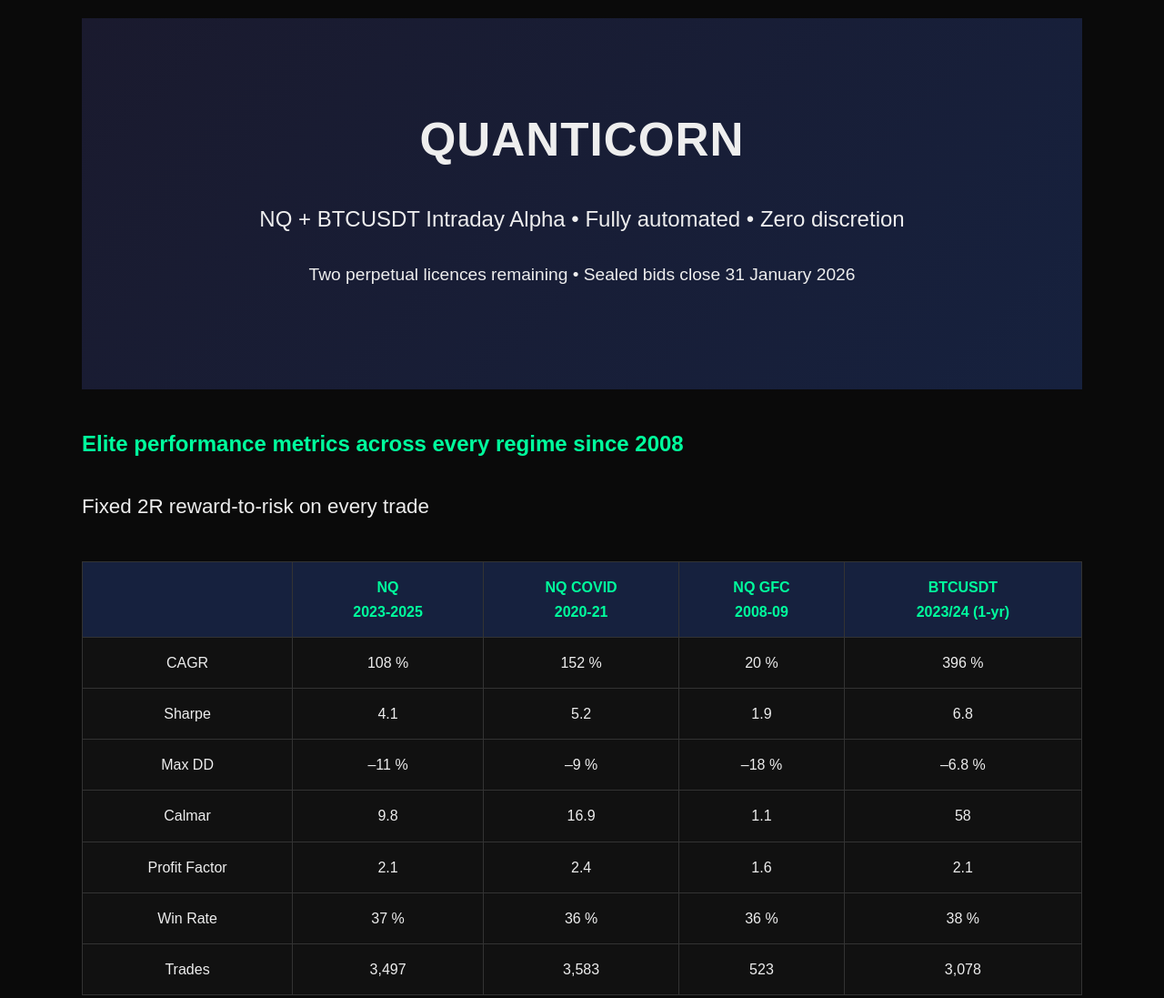
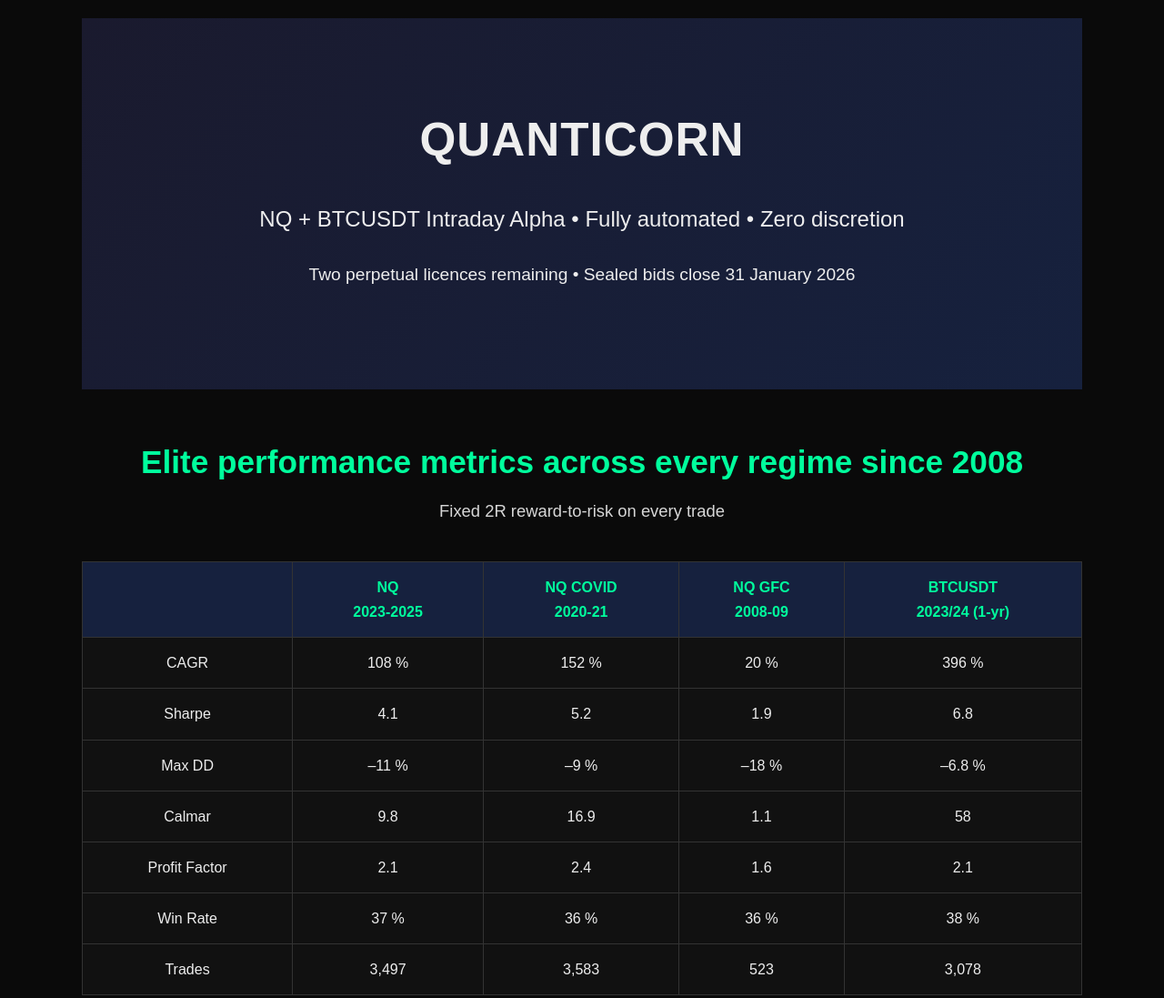
Before and after one commit to nicholasbarkerconsulting/site, a plain HTML site: page index.html in a window 1280 px wide. Shown: the top 1097 px of the page at 91% size. Drawn offline with Linux system fonts and the light colour scheme.

Commit message:
Update index.html
more aligning of text

```diff
--- a/index.html
+++ b/index.html
@@ -28,10 +28,12 @@
         <p style="font-size:1.2em;margin-top:20px;">Two perpetual licences remaining • Sealed bids close 31 January 2026</p>
     </div>
 
-    <h2>Elite performance metrics across every regime since 2008</h2>
-    <div>
-        <p style="font-size:1.4em;margin:30px 0;">Fixed 2R reward-to-risk on every trade</p>
-    </div>
+    <h2 style="margin:50px 0 8px 0; color:#00ff9d; font-size:2.2em; text-align:center;">
+        Elite performance metrics across every regime since 2008
+    </h2>
+    <p style="margin:0 0 25px 0; text-align:center; color:#eee; font-size:1.15em; opacity:0.9;">
+        Fixed 2R reward-to-risk on every trade
+    </p>
     <table>
         <tr><th></th><th>NQ<br>2023-2025</th><th>NQ COVID<br>2020-21</th><th>NQ GFC<br>2008-09</th><th>BTCUSDT<br>2023/24 (1-yr)</th></tr>
         <tr><td>CAGR</td><td>108 %</td><td>152 %</td><td>20 %</td><td>396 %</td></tr>
```
